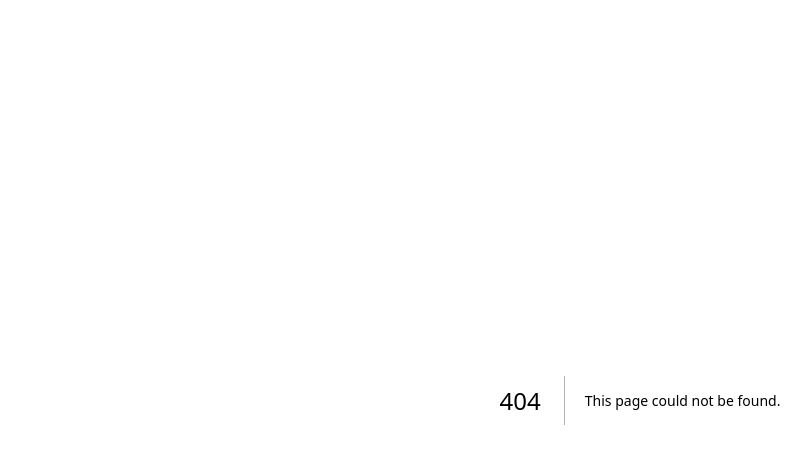
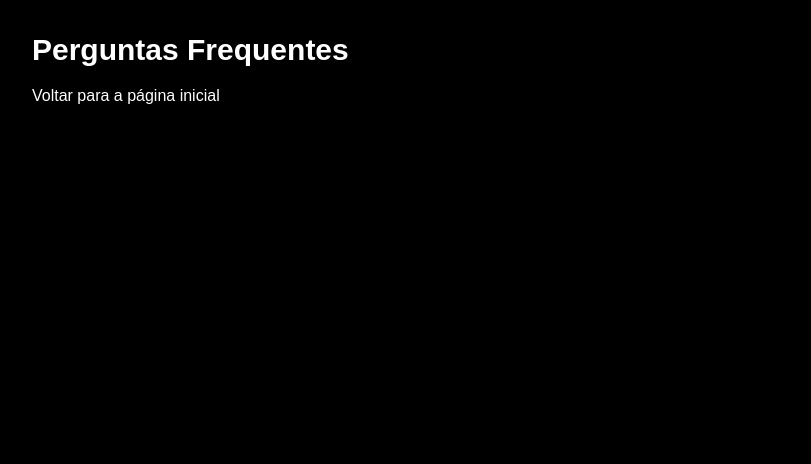
Before and after one commit to m4rrec0s/aadn-fitness, a Next.js app: page /faq in a window 1280 px wide. Before the commit this address had no page. Shown: the top 464 px of the page, without its empty margins (0-811 px from the left). Built offline with nearby package versions, Linux system fonts and the light colour scheme.

Commit message:
feat: adicionar páginas de FAQ, Política de Privacidade e Termos de Uso

```diff
--- /dev/null
+++ b/app/faq/page.tsx
@@ -0,0 +1,12 @@
+"use client";
+import Link from "next/link";
+
+export default function FaqPage() {
+  return (
+    <main className="w-full min-h-screen bg-black text-white p-8">
+      <h1 className="text-3xl font-bold mb-4">Perguntas Frequentes</h1>
+      <p className="text-neutral-400"></p>
+      <Link href="/">Voltar para a página inicial</Link>
+    </main>
+  );
+}
--- a/app/page.tsx
+++ b/app/page.tsx
@@ -415,7 +415,7 @@ export default function Home() {
               </span>
             </h2>
             <p className="text-lg text-neutral-400">
-              Estamos localizados na Rua José Domingos dos Santos, 07, Puxinanã
+              Estamos localizados na Rua José Domingos dos Santos, 31, Puxinanã
               - PB, 58115-000.
             </p>
             <p className="text-lg text-neutral-400">
@@ -431,7 +431,7 @@ export default function Home() {
                 Contato
               </Link>
               <Link
-                href="https://www.instagram.com/aadn_fitness/"
+                href="#"
                 className="text-orange-500 hover:text-orange-700 text-2xl transition"
               >
                 <Instagram />
@@ -478,7 +478,7 @@ export default function Home() {
           </Link>
           <div className="flex space-x-6 mt-6">
             <Link
-              href="https://www.instagram.com/aadn_fitness/"
+              href="#"
               className="text-white text-2xl hover:text-gray-200 transition"
             >
               <Instagram />
@@ -507,9 +507,9 @@ export default function Home() {
           <span className="font-bold text-white">A²DN Fitness</span>
         </div>
         <div className="flex flex-col md:flex-row items-center space-x-0 md:space-x-6 mt-4 md:mt-0">
-          <Link href="#">Perguntas Frequentes</Link>
-          <Link href="#">Termos de Uso</Link>
-          <Link href="#">Política de Privacidade</Link>
+          <Link href="/faq">Perguntas Frequentes</Link>
+          <Link href="/terms-of-use">Termos de Uso</Link>
+          <Link href="/privacy-policy">Política de Privacidade</Link>
         </div>
         <div className="mt-4 md:mt-0 text-center">
           <p>
--- /dev/null
+++ b/app/privacy-policy/page.tsx
@@ -0,0 +1,12 @@
+"use client";
+import Link from "next/link";
+
+export default function PrivacyPolicyPage() {
+  return (
+    <main className="w-full min-h-screen bg-black text-white p-8">
+      <h1 className="text-3xl font-bold mb-4">Política de Privacidade</h1>
+      <p className="text-neutral-400"></p>
+      <Link href="/">Voltar para a página inicial</Link>
+    </main>
+  );
+}
--- /dev/null
+++ b/app/terms-of-use/page.tsx
@@ -0,0 +1,12 @@
+"use client";
+import Link from "next/link";
+
+export default function TermsOfUsePage() {
+  return (
+    <main className="w-full min-h-screen bg-black text-white p-8">
+      <h1 className="text-3xl font-bold mb-4">Termos de Uso</h1>
+      <p className="text-neutral-400"></p>
+      <Link href="/">Voltar para a página inicial</Link>
+    </main>
+  );
+}
```
